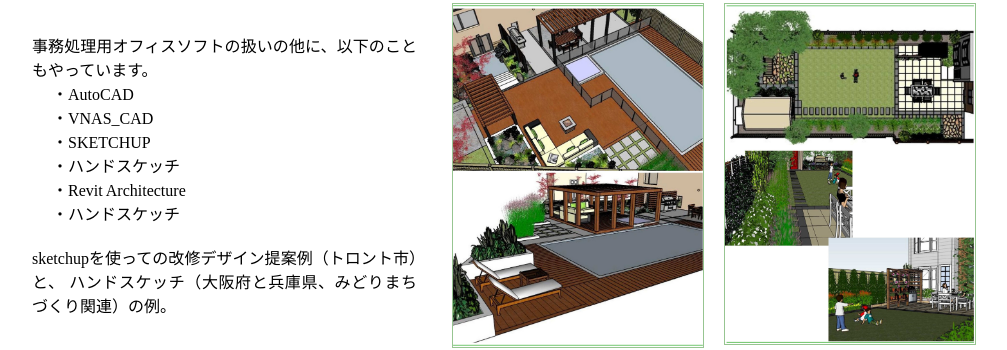
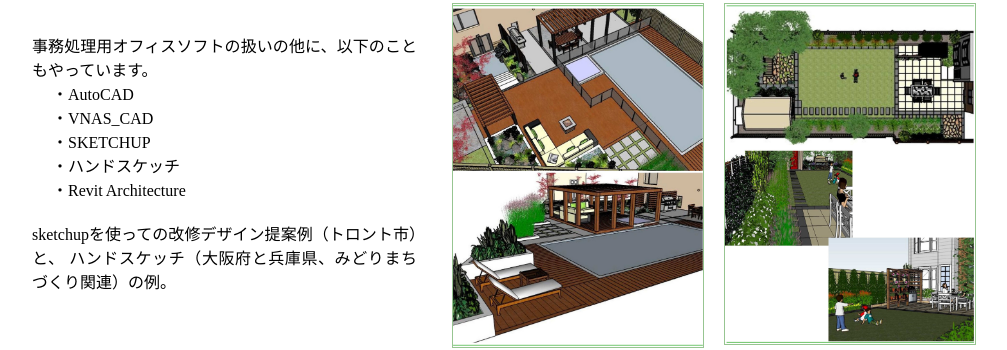
Before and after one commit to SawakoOno/sisca.github.io, a plain HTML site: page Portfolio.html in a window 1280 px wide. Shown: the part 3198-3548 px from the top of the page, without its empty margins (136-1143 px from the left). Drawn offline with Linux system fonts and the light colour scheme.

Commit message:
Update Portfolio.html

```diff
--- a/Portfolio.html
+++ b/Portfolio.html
@@ -162,7 +162,7 @@
                         <li>・SKETCHUP</li>
                         <li>・ハンドスケッチ</li>
                         <li>・Revit Architecture</li>
-                        <li>・ハンドスケッチ</li>
+
 
                     </ul>
 
```
